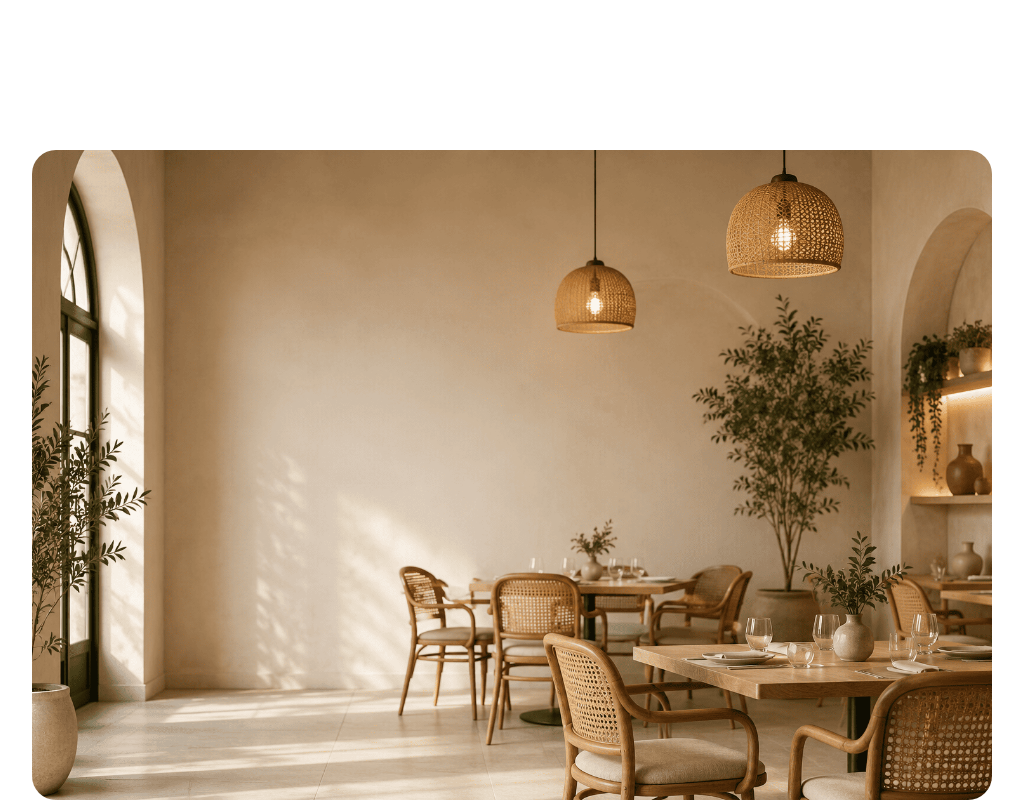
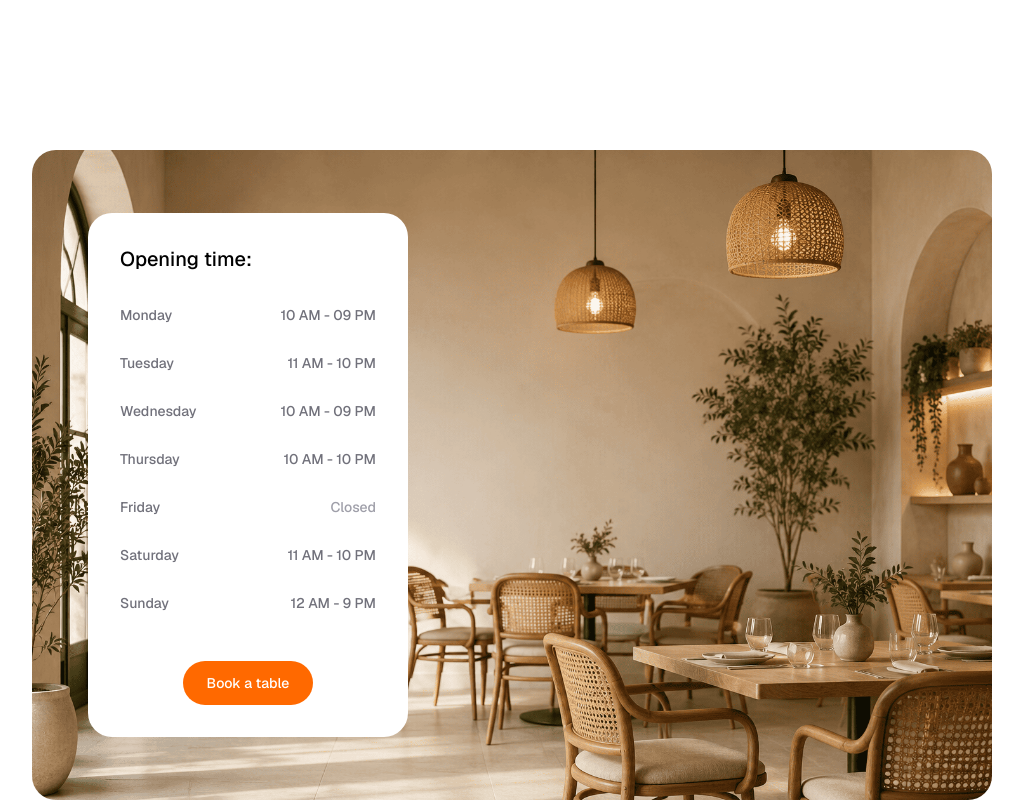
Before and after one commit to ArifLucky1/Restora, a React (Vite) app: page / in a window 1280 px wide. Shown: the part 3909-4709 px from the top of the page, without its empty margins (128-1151 px from the left). Built offline with nearby package versions, Linux system fonts and the light colour scheme.

Commit message:
TimingCard bg-display booking button

```diff
--- a/src/sections/Timing.jsx
+++ b/src/sections/Timing.jsx
@@ -1,11 +1,37 @@
 import React from 'react'
 import Animated from '../components/Animated'
+import { timingData } from '../data/data'
 
 const Timing = () => {
   return (
     <section id='timing' className='px-auto mt-44'>
         <Animated scale={0.8} y={0} className="w-full max-w-5xl h-162.5 rounded-3xl bg-cover bg-center flex items-center justify-center md:justify-start px-6 md:px-14 overflow-hidden mx-auto bg-[url('/assets/restro-timing.png')]">
 
+        {/* White Card Overlay */}
+        <div className='bg-white rounded-3xl p-8 w-full max-w-xs'>
+            <Animated delay={0.2}>
+                <h3 className='text-xl mb-8 font-medium'>
+                    Opening time:
+                </h3>
+            </Animated>
+            <div className='space-y-7'>
+                {timingData.map((item, index) => (
+                    <Animated key={index} delay={index * 0.15} className="flex justify-between items-center">
+                        <span className='font-medium text-zinc-500'>{item.day}</span>
+                        <span className={`font-medium ${item.hours === "Closed" ? "text-zinc-400" : "text-zinc-500"}`}>
+                            {item.hours}
+                        </span>
+                    </Animated>
+                ))}
+            </div>
+
+                <Animated delay={0.2} className="mt-12 flex justify-center">
+                    <a href="#booking-process" className='bg-orange-500 hover:bg-orange-600 text-white font-medium px-6 py-3 rounded-full transition'>
+                        Book a table
+                        </a>
+                </Animated>
+
+        </div>
         </Animated>
     </section>
   )
```
